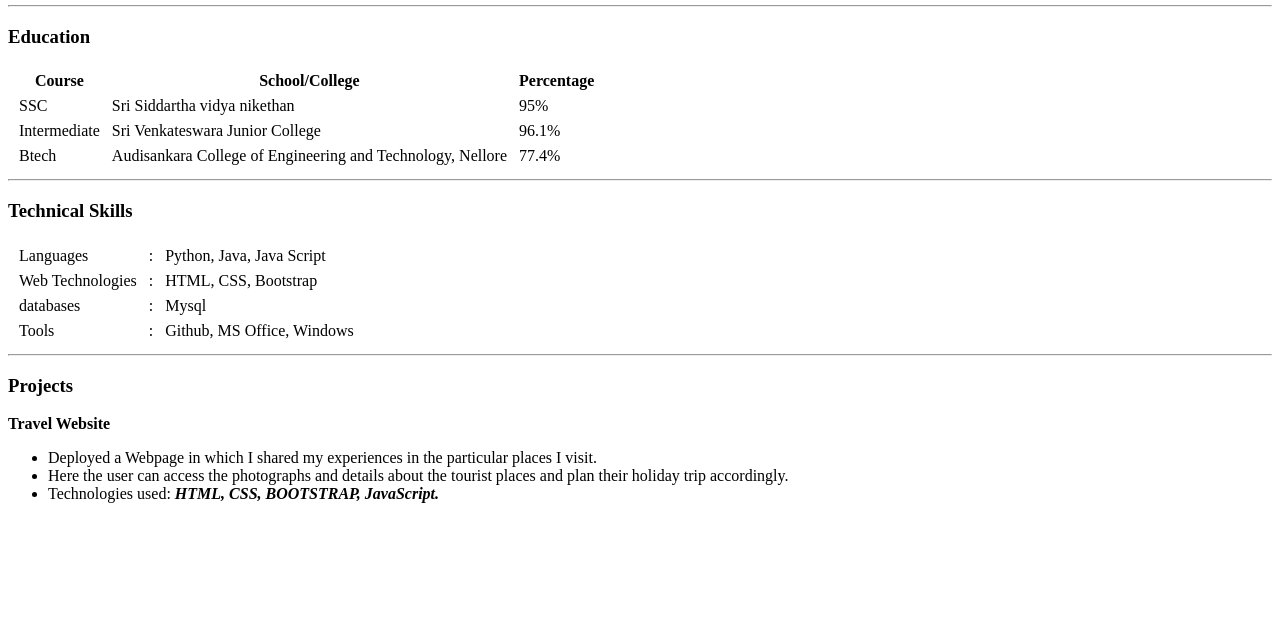
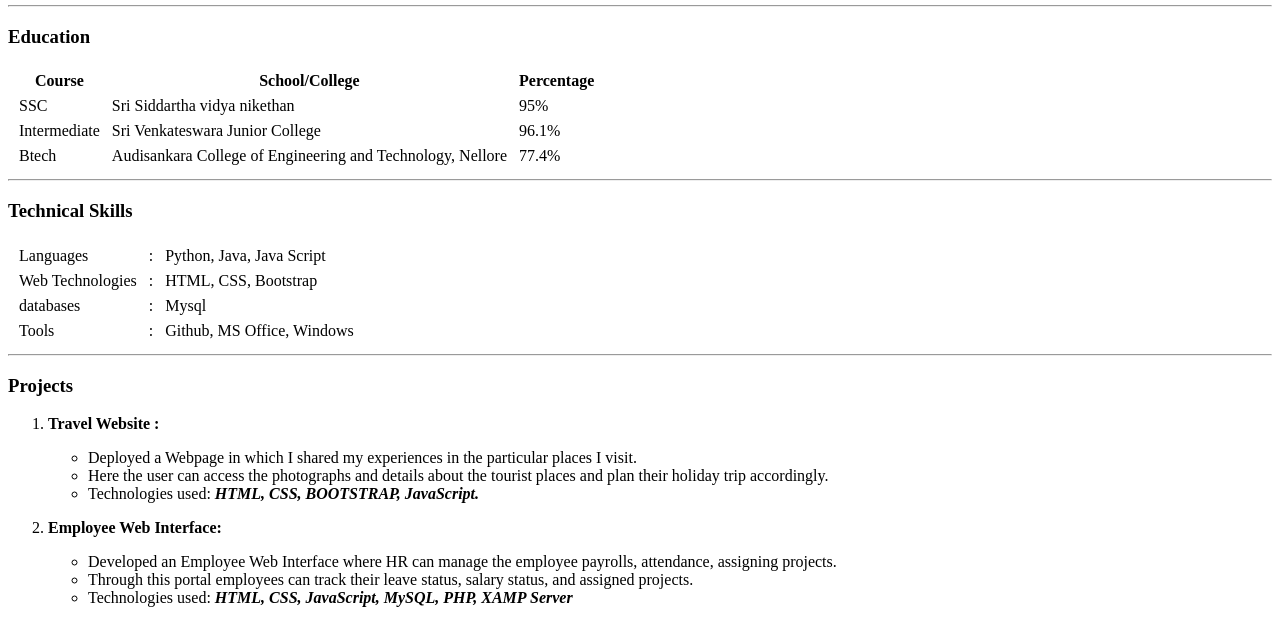
Before and after one commit to huzzuhere/Personal-Site, a plain HTML site: page index.html in a window 1280 px wide. Shown: the part 213-836 px from the top of the page. Before the commit the page ends 800 px from the top, so only its background shows below. Drawn offline with Linux system fonts and the light colour scheme.

Commit message:
One More Project (The Employee Web Interface) is added

```diff
--- a/index.html
+++ b/index.html
@@ -75,7 +75,9 @@
         </table>
         <hr>
         <h3>Projects</h3>
-        <p><b>Travel Website</b></p>
+        <ol>
+            <li>
+                <p><b>Travel Website :</b></p>
                 <p><ul>
                     <li>Deployed a Webpage in which I shared my experiences in the particular places I visit.</li>
                     <li>Here the user can access the photographs and details about the tourist places and plan their holiday trip
@@ -84,6 +86,21 @@
                 </ul>
                 </p>
 
+            </li>
+            <li>
+                <p><b>Employee Web Interface:</b></p>
+                <p><ul>
+                    <li>Developed an Employee Web Interface where HR can manage the employee payrolls, attendance, assigning
+                        projects.</li>
+                    <li>Through this portal employees can track their leave status, salary status, and assigned projects.</li>
+                    <li>Technologies used:<i><b> HTML, CSS, JavaScript, MySQL, PHP, XAMP Server</b></i></li>
+                </ul>
+                </p>
+
+            </li>
+        </ol>
+
+
 
 
 
```
Lines whose indentation alone changed are shown as unchanged.
